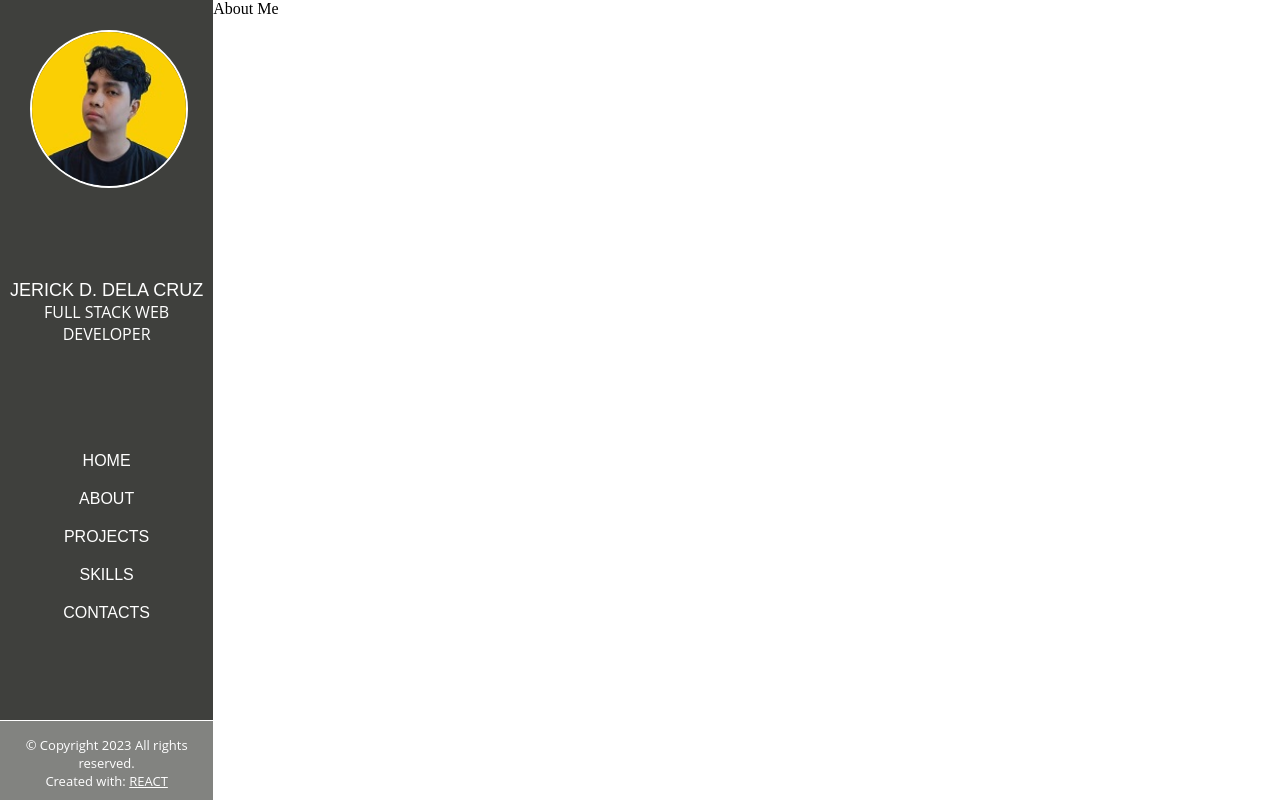
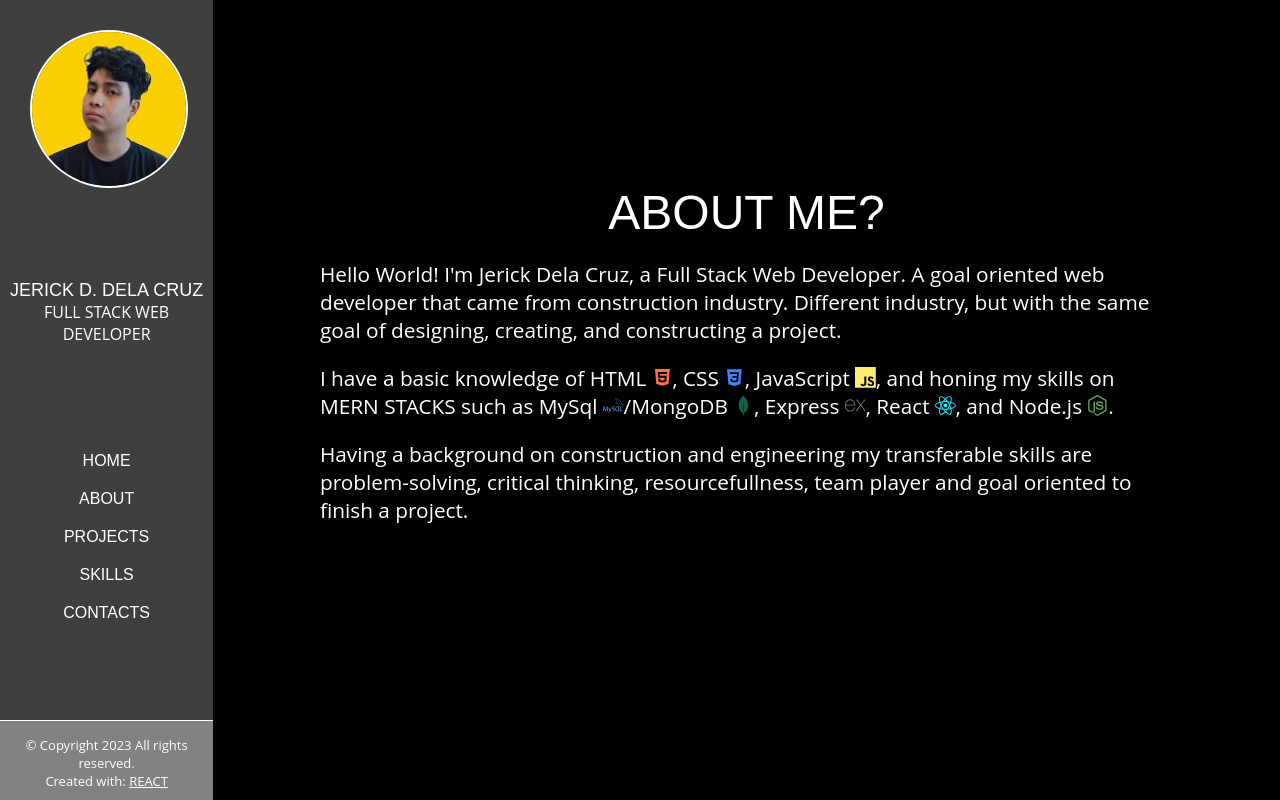
Before and after one commit to Rokhel121314/jerick-fullstack-portfolio, a React (Create React App) app: page /about in a window 1280 px wide. Built offline with nearby package versions, Linux system fonts and the light colour scheme.

Commit message:
finished about me page

```diff
--- a/src/css/style.css
+++ b/src/css/style.css
@@ -82,43 +82,6 @@ body {
   display: none;
 }
 
-@media only screen and (max-width: 600px) {
-  .navigationDisplay {
-    width: 70%;
-    opacity: 0.9;
-  }
-
-  .navToggle {
-    display: block;
-    position: absolute;
-    width: 50px;
-    height: 30px;
-    border: none;
-    background: none;
-    z-index: 99;
-    top: 10px;
-    left: 8px;
-  }
-
-  .toggleIcon {
-    width: 35px;
-    height: 35px;
-    color: white;
-  }
-
-  .nextBtn {
-    display: block;
-    position: absolute;
-    z-index: 1;
-    right: 10px;
-    bottom: 10px;
-    width: 60px;
-    height: 40px;
-    background: none;
-    border: none;
-  }
-}
-
 .profilePicture {
   max-width: 200px;
   min-width: 100px;
@@ -198,6 +161,45 @@ body {
   margin-left: 16.66%;
 }
 
+/* MEDIA QUERY FOR NAVIGATION */
+
+@media only screen and (max-width: 600px) {
+  .navigationDisplay {
+    width: 70%;
+    opacity: 0.9;
+  }
+
+  .navToggle {
+    display: block;
+    position: absolute;
+    width: 50px;
+    height: 30px;
+    border: none;
+    background: none;
+    z-index: 99;
+    top: 10px;
+    left: 8px;
+  }
+
+  .toggleIcon {
+    width: 35px;
+    height: 35px;
+    color: white;
+  }
+
+  .nextBtn {
+    display: block;
+    position: absolute;
+    z-index: 1;
+    right: 10px;
+    bottom: 10px;
+    width: 60px;
+    height: 40px;
+    background: none;
+    border: none;
+  }
+}
+
 /* LANDING PAGE */
 
 .landingMain1 {
@@ -251,7 +253,7 @@ body {
 
 @keyframes intro {
   0% {
-    left: 300px;
+    left: 100px;
   }
   100% {
     left: 0px;
@@ -274,3 +276,167 @@ body {
     margin: auto;
   }
 }
+
+/* ABOUT PAGE */
+
+.aboutMain {
+  height: 100vh;
+  width: 83.33%;
+  margin-left: 16.66%;
+  background-color: #000000;
+  color: white;
+  font-family: "Montserrat", sans-serif;
+}
+
+.aboutHeader {
+  width: 100%;
+  height: 30vh;
+  display: flex;
+  justify-content: center;
+  align-items: end;
+  font-size: 3rem;
+  /* background-color: gray; */
+}
+
+.aboutSection {
+  width: 100%;
+  height: 70vh;
+  font-family: "Open Sans", sans-serif;
+  display: flex;
+  flex-direction: column;
+  justify-content: start;
+  align-items: center;
+  /* margin-top: 10vh; */
+}
+
+.aboutContent {
+  margin-top: 20px;
+  width: 80%;
+  font-size: 1.3rem;
+}
+
+.teckstacksIcon {
+  position: relative;
+  top: 2px;
+}
+
+.htmlIcon {
+  color: #fc7249;
+}
+
+.cssIcon {
+  color: #4282ff;
+}
+.jsIcon {
+  color: #feec70;
+}
+
+.mysqlIcon {
+  color: #5490c4;
+}
+
+.dbIcon {
+  color: #116149;
+}
+
+.expIcon {
+  color: #7e7e7e;
+}
+
+.reactIcon {
+  color: #23ecfd;
+}
+
+.nodeIcon {
+  color: #63a85a;
+}
+
+/* ANIMATION FOR ABOUT PAGE */
+
+.animateContent1 {
+  position: relative;
+  animation-name: content1;
+  animation-duration: 0.3s;
+}
+
+.animateContent2 {
+  position: relative;
+  animation-name: content2;
+  animation-duration: 0.6s;
+}
+
+.animateContent3 {
+  position: relative;
+  animation-name: content3;
+  animation-duration: 0.9s;
+}
+
+@keyframes content1 {
+  0% {
+    left: -100px;
+  }
+  25% {
+  }
+  50% {
+  }
+  75% {
+  }
+  100% {
+    left: 0px;
+  }
+}
+
+@keyframes content2 {
+  0% {
+    right: -100px;
+  }
+  25% {
+    right: -100px;
+  }
+  50% {
+  }
+  75% {
+  }
+  100% {
+    right: 0px;
+  }
+}
+
+@keyframes content3 {
+  0% {
+    left: -100px;
+  }
+  25% {
+    left: -100px;
+  }
+  50% {
+    left: -100px;
+  }
+  75% {
+  }
+  100% {
+    left: 0px;
+  }
+}
+
+/* MEDIA QUERY FOR ABOUT PAGE */
+@media only screen and (max-width: 600px) {
+  .aboutMain {
+    width: 100%;
+    margin-left: 0;
+    background-color: #3f403d;
+    text-align: justify;
+  }
+
+  .aboutHeader {
+    height: 16vh;
+  }
+  .aboutSection {
+    margin-top: 0;
+  }
+
+  .aboutContent {
+    height: 84vh;
+    font-size: 1.2rem;
+  }
+}
--- a/src/pages/AboutMePage.js
+++ b/src/pages/AboutMePage.js
@@ -1,10 +1,49 @@
 import React from "react";
+import { AiFillHtml5 } from "react-icons/ai";
+import { DiCss3 } from "react-icons/di";
+import {
+  SiMysql,
+  SiMongodb,
+  SiJavascript,
+  SiExpress,
+  SiReact,
+  SiNodedotjs,
+} from "react-icons/si";
 
 function AboutMePage() {
   return (
-    <div className="container">
-      <span>About Me</span>
-    </div>
+    <main className="aboutMain">
+      <header className="aboutHeader">
+        <span>ABOUT ME?</span>
+      </header>
+      <section className="aboutSection">
+        <span className="aboutContent animateContent1">
+          Hello World! I'm Jerick Dela Cruz, a Full Stack Web Developer. A goal
+          oriented web developer that came from construction industry. Different
+          industry, but with the same goal of designing, creating, and
+          constructing a project.
+        </span>
+
+        <span className="aboutContent animateContent2">
+          I have a basic knowledge of HTML{" "}
+          {<AiFillHtml5 className="htmlIcon teckstacksIcon" />}, CSS{" "}
+          {<DiCss3 className="cssIcon teckstacksIcon" />}, JavaScript{" "}
+          {<SiJavascript className="jsIcon teckstacksIcon" />}, and honing my
+          skills on MERN STACKS such as MySql{" "}
+          {<SiMysql className="mysqlIcon teckstacksIcon" />}/MongoDB{" "}
+          {<SiMongodb className="dbIcon teckstacksIcon" />}, Express{" "}
+          {<SiExpress className="expIcon teckstacksIcon" />}, React{" "}
+          {<SiReact className="reactIcon teckstacksIcon" />}, and Node.js{" "}
+          {<SiNodedotjs className="nodeIcon teckstacksIcon" />}.
+        </span>
+
+        <span className="aboutContent animateContent3">
+          Having a background on construction and engineering my transferable
+          skills are problem-solving, critical thinking, resourcefullness, team
+          player and goal oriented to finish a project.
+        </span>
+      </section>
+    </main>
   );
 }
 
```
